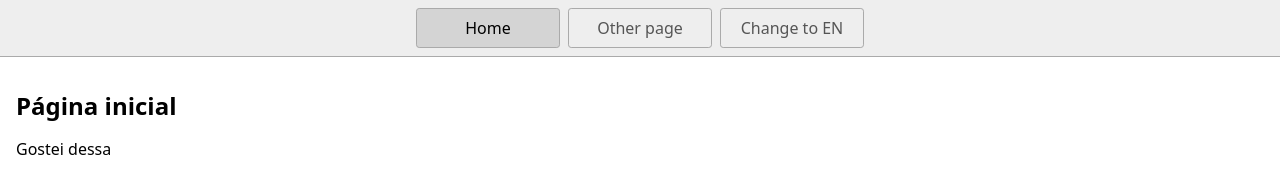
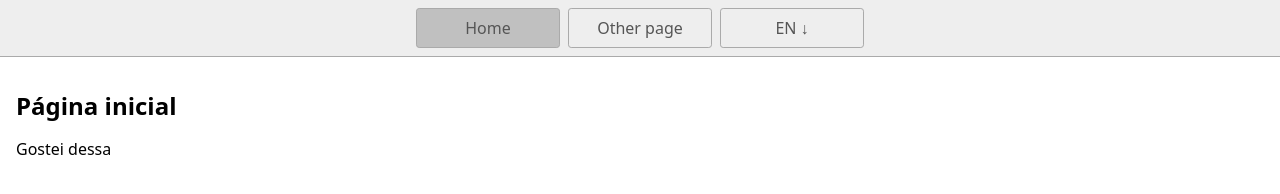
Before and after one commit to Onjospiat/JS_Aula15, a website: page index.html in a window 1280 px wide. In both pictures the pointer is over the link "Home". Drawn offline with Linux system fonts and the light colour scheme.

Commit message:
Aula 15 final com CSS

```diff
--- a/index.html
+++ b/index.html
@@ -15,7 +15,7 @@
     <nav>
       <a href="/" aria-current="page">Home</a>
       <a href="/page2.html">Other page</a>
-      <a onclick="changeText()" class="pt-BR">Change to EN</a><a onclick="changeText()" class="en">Muda para PT</a>
+      <a onclick="changeText()" class="pt-BR">EN &#8595;</a><a onclick="changeText()" class="en">PT &#8595;</a>
     </nav>
     <main>
       <h1 class="pt-BR">Página inicial</h1><h1 class="en">Home</h1>
--- a/styles.css
+++ b/styles.css
@@ -36,6 +36,11 @@ nav a[aria-current='page'] {
   background-color: #d4d4d4;
 }
 
+nav a:hover{
+  color: #555;
+  background-color: #c0c0c0;
+}
+
 main {
   padding: 1rem;
 }
```
